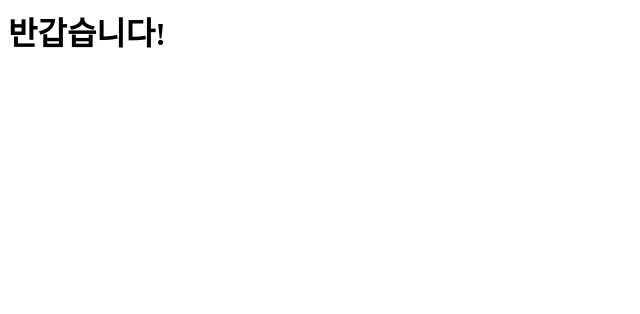
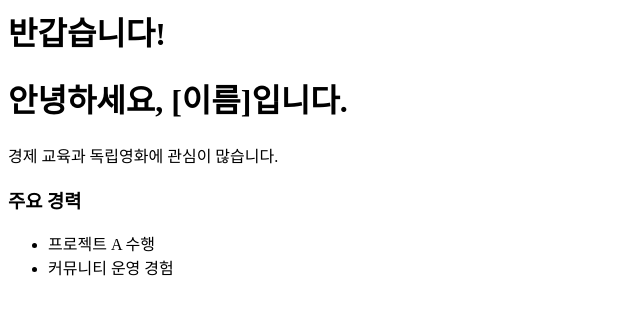
Before and after one commit to lah-lab/lah-lab.github.io, a plain HTML site: page index.html in a window 1280 px wide. Shown: the whole page, without its empty margins (0-640 px from the left). Drawn offline with Linux system fonts and the light colour scheme.

Commit message:
Update index.html

```diff
--- a/index.html
+++ b/index.html
@@ -1 +1,17 @@
 <h1>반갑습니다!</h1>
+<!DOCTYPE html>
+<html>
+<head>
+    <title>내 포트폴리오</title>
+</head>
+<body>
+    <h1>안녕하세요, [이름]입니다.</h1>
+    <p>경제 교육과 독립영화에 관심이 많습니다.</p>
+
+    <h3>주요 경력</h3>
+    <ul>
+        <li>프로젝트 A 수행</li>
+        <li>커뮤니티 운영 경험</li>
+    </ul>
+</body>
+</html>
```
